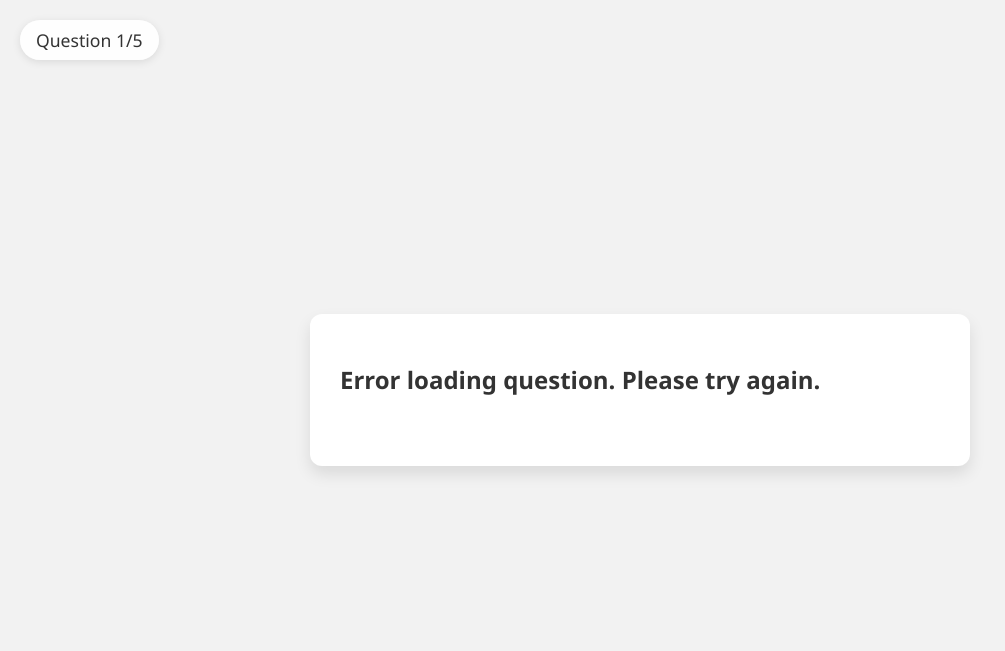
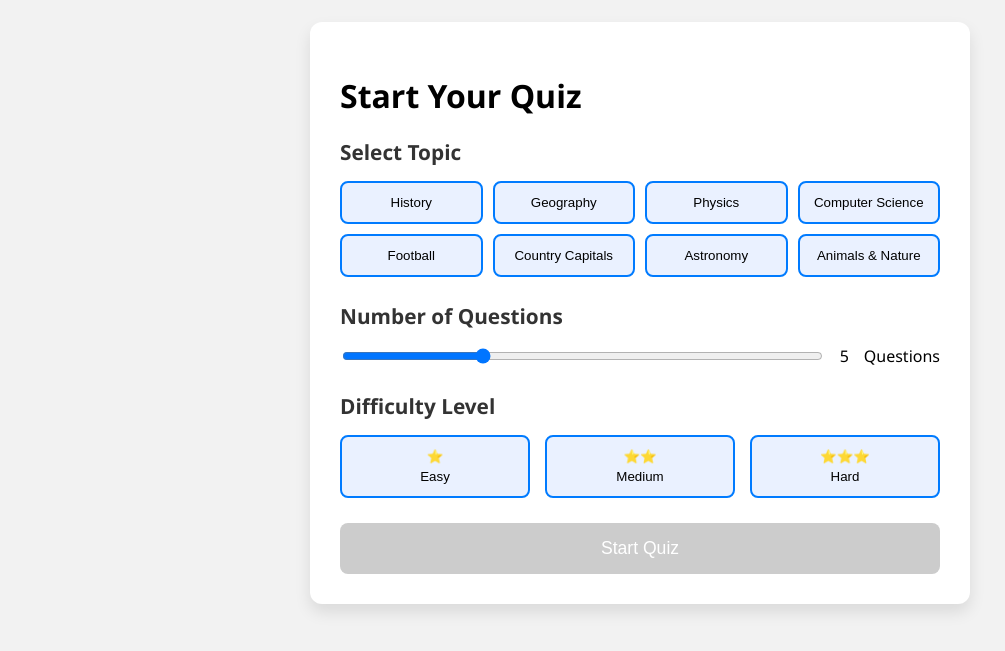
Before and after one commit to AmeerTabri/OllamaProject, a Flask app: page / in a window 1280 px wide. Shown: the top 651 px of the page, without its empty margins (0-1005 px from the left). Run offline with Flask 3, Linux system fonts and the light colour scheme.

Commit message:
the merged works for now

```diff
--- a/main.py
+++ b/main.py
@@ -1,4 +1,4 @@
-from flask import Flask, jsonify, render_template
+from flask import Flask, jsonify, render_template, request
 from flask_cors import CORS
 from quiz_generator import generate_quiz, parse_quiz_response
 
@@ -44,9 +44,6 @@
     quiz = quizzes[quiz_index]
     quiz_index = (quiz_index + 1) % len(quizzes)
     return jsonify(quiz)
-    raw = generate_quiz()
-    parsed = parse_quiz_response(raw)
-    return jsonify(parsed)
 
 if __name__ == "__main__":
     app.run(debug=True, host="0.0.0.0", port=8000)
--- a/static/script.js
+++ b/static/script.js
@@ -1,9 +1,24 @@
-const TOTAL_QUESTIONS = 5;
+// Quiz Setup Variables
+let selectedTopic = null;
+let questionCount = 5;
+let selectedDifficulty = null;
+
+// Quiz Variables
 let current = 0;
 let score = 0;
 let questions = [];
 let canProceed = false;
 
+// DOM Elements - Setup
+const quizSetup = document.getElementById('quiz-setup');
+const quizSection = document.getElementById('quiz-section');
+const topicButtons = document.querySelectorAll('.topic-btn');
+const questionCountSlider = document.getElementById('questionCount');
+const questionCountValue = document.getElementById('questionCountValue');
+const startButton = document.getElementById('startQuiz');
+const difficultyButtons = document.querySelectorAll('.difficulty-btn');
+
+// DOM Elements - Quiz
 const questionText = document.getElementById("question-text");
 const optionsContainer = document.getElementById("options-container");
 const scoreContainer = document.getElementById("score-container");
@@ -13,6 +28,55 @@
 const newQuizButton = document.getElementById("new-quiz-button");
 const restartQuizButton = document.getElementById("restart-quiz-button");
 
+// Topic selection
+topicButtons.forEach(button => {
+    button.addEventListener('click', () => {
+        topicButtons.forEach(btn => btn.classList.remove('selected'));
+        button.classList.add('selected');
+        selectedTopic = button.dataset.topic;
+        updateStartButton();
+    });
+});
+
+// Question count slider
+questionCountSlider.addEventListener('input', () => {
+    questionCount = parseInt(questionCountSlider.value);
+    questionCountValue.textContent = questionCount;
+    updateStartButton();
+});
+
+// Difficulty selection
+difficultyButtons.forEach(button => {
+    button.addEventListener('click', () => {
+        difficultyButtons.forEach(btn => btn.classList.remove('selected'));
+        button.classList.add('selected');
+        selectedDifficulty = button.dataset.difficulty;
+        updateStartButton();
+    });
+});
+
+function updateStartButton() {
+    startButton.disabled = !(selectedTopic && selectedDifficulty);
+}
+
+startButton.addEventListener('click', () => {
+    const quizConfig = {
+        topic: selectedTopic,
+        count: questionCount,
+        difficulty: selectedDifficulty
+    };
+
+    // Store the configuration in localStorage
+    localStorage.setItem('quizConfig', JSON.stringify(quizConfig));
+
+    // Hide setup and show quiz
+    quizSetup.style.display = 'none';
+    quizSection.style.display = 'block';
+
+    // Start the quiz
+    loadNextQuestion();
+});
+
 async function fetchQuestion() {
     try {
         const response = await fetch('http://localhost:8000/quiz');
@@ -20,7 +84,7 @@
             throw new Error(`HTTP error! status: ${response.status}`);
         }
         const quiz = await response.json();
-        console.log('Received quiz:', quiz); // Debug log
+        console.log('Received quiz:', quiz);
         return quiz;
     } catch (error) {
         console.error('Error fetching question:', error);
@@ -46,12 +110,12 @@
 
     // Reset state
     canProceed = false;
-    nextButton.style.display = 'none';
-    resultButtons.style.display = 'none';
-    nextButton.textContent = 'Next'; // Reset button text
+    nextButton.classList.remove('visible');
+    resultButtons.classList.remove('visible');
+    nextButton.textContent = 'Next';
 
     // Update question counter
-    questionCounter.textContent = `Question ${index + 1}/${TOTAL_QUESTIONS}`;
+    questionCounter.textContent = `Question ${index + 1}/${questionCount}`;
 
     const q = questions[index];
     questionText.textContent = q.question;
@@ -67,14 +131,13 @@
 }
 
 function checkAnswer(element, isCorrect) {
-    if (canProceed) return; // Prevent multiple selections
+    if (canProceed) return;
 
     const options = document.querySelectorAll('.option');
     options.forEach(opt => opt.onclick = null);
 
     element.classList.add(isCorrect ? 'correct' : 'incorrect');
 
-    // If answer is incorrect, show the correct one
     if (!isCorrect) {
         options[questions[current].answer].classList.add('show-correct');
     }
@@ -83,13 +146,12 @@
 
     canProceed = true;
 
-    // Show appropriate button based on question number
-    if (current === TOTAL_QUESTIONS - 1) {
+    if (current === questionCount - 1) {
         nextButton.textContent = 'Finish';
-        nextButton.style.display = 'block';
+        nextButton.classList.add('visible');
     } else {
         nextButton.textContent = 'Next';
-        nextButton.style.display = 'block';
+        nextButton.classList.add('visible');
     }
 }
 
@@ -97,34 +159,45 @@
     questionText.style.display = "none";
     optionsContainer.style.display = "none";
     questionCounter.style.display = "none";
-    nextButton.style.display = "none";
+    nextButton.classList.remove('visible');
     scoreContainer.style.display = "block";
-    resultButtons.style.display = "flex";
-    scoreContainer.textContent = `Your Score: ${score} / ${TOTAL_QUESTIONS}`;
+    resultButtons.classList.add('visible');
+    scoreContainer.textContent = `Your Score: ${score} / ${questionCount}`;
 }
 
 nextButton.addEventListener('click', async () => {
     if (!canProceed) return;
 
-    // If it's the last question and button says "Finish", show results
-    if (current === TOTAL_QUESTIONS - 1 && nextButton.textContent === 'Finish') {
+    if (current === questionCount - 1 && nextButton.textContent === 'Finish') {
         showResults();
         return;
     }
 
     current++;
-    if (current < TOTAL_QUESTIONS) {
+    if (current < questionCount) {
         await loadNextQuestion();
     }
 });
 
 newQuizButton.addEventListener('click', () => {
-    console.log('New Quiz button clicked');
+    // Reset quiz state
+    current = 0;
+    score = 0;
+    questions = [];
+    canProceed = false;
+
+    // Show setup and hide quiz
+    quizSection.style.display = 'none';
+    quizSetup.style.display = 'block';
 });
 
 restartQuizButton.addEventListener('click', () => {
-    console.log('Restart Quiz button clicked');
+    // Reset quiz state
+    current = 0;
+    score = 0;
+    questions = [];
+    canProceed = false;
+
+    // Start new quiz with same config
+    loadNextQuestion();
 });
-
-// Start quiz
-loadNextQuestion();
--- a/static/styles.css
+++ b/static/styles.css
@@ -10,6 +10,124 @@
   position: relative;
 }
 
+/* Quiz Setup Styles */
+.quiz-setup-box {
+  background: #fff;
+  padding: 30px;
+  border-radius: 12px;
+  box-shadow: 0 8px 16px rgba(0, 0, 0, 0.1);
+  max-width: 600px;
+  width: 100%;
+  margin-bottom: 20px;
+}
+
+.setup-section {
+  margin-bottom: 25px;
+}
+
+.setup-section h2 {
+  margin-bottom: 15px;
+  font-size: 1.3rem;
+  color: #333;
+}
+
+.topic-options {
+  display: grid;
+  grid-template-columns: repeat(auto-fit, minmax(140px, 1fr));
+  gap: 10px;
+}
+
+.topic-btn {
+  padding: 12px;
+  border: 2px solid #007bff;
+  border-radius: 8px;
+  background: #eaf1ff;
+  cursor: pointer;
+  transition: all 0.3s ease;
+}
+
+.topic-btn:hover {
+  background: #d0e5ff;
+}
+
+.topic-btn.selected {
+  background: #007bff;
+  color: white;
+}
+
+.question-count {
+  display: flex;
+  align-items: center;
+  gap: 15px;
+}
+
+.question-count input[type="range"] {
+  flex: 1;
+}
+
+.difficulty-options {
+  display: flex;
+  gap: 15px;
+}
+
+.difficulty-btn {
+  flex: 1;
+  padding: 12px;
+  border: 2px solid #007bff;
+  border-radius: 8px;
+  background: #eaf1ff;
+  cursor: pointer;
+  display: flex;
+  flex-direction: column;
+  align-items: center;
+  gap: 5px;
+  transition: all 0.3s ease;
+}
+
+.difficulty-btn:hover {
+  background: #d0e5ff;
+}
+
+.difficulty-btn.selected[data-difficulty="easy"] {
+  background: #28a745;
+  border-color: #28a745;
+  color: white;
+}
+
+.difficulty-btn.selected[data-difficulty="medium"] {
+  background: #fd7e14;
+  border-color: #fd7e14;
+  color: white;
+}
+
+.difficulty-btn.selected[data-difficulty="hard"] {
+  background: #dc3545;
+  border-color: #dc3545;
+  color: white;
+}
+
+.start-button {
+  width: 100%;
+  padding: 15px;
+  border: none;
+  border-radius: 8px;
+  background: #007bff;
+  color: white;
+  font-size: 1.1rem;
+  cursor: pointer;
+  transition: all 0.3s ease;
+}
+
+.start-button:hover:not(:disabled) {
+  background: #0056b3;
+}
+
+.start-button:disabled {
+  background: #ccc;
+  cursor: not-allowed;
+}
+
+/* Quiz Styles */
 .question-counter {
   position: absolute;
   top: 20px;
@@ -30,6 +148,7 @@
   max-width: 600px;
   width: 100%;
   margin-bottom: 20px;
+  position: relative;
 }
 
 h2 {
--- a/templates/index.html
+++ b/templates/index.html
@@ -7,16 +7,64 @@
   <link rel="stylesheet" href="{{ url_for('static', filename='styles.css') }}">
 </head>
 <body>
-  <div class="question-counter" id="question-counter">Question 1/5</div>
-  <div class="quiz-box">
-    <h2 id="question-text">Loading Question...</h2>
-    <div class="options" id="options-container"></div>
-    <div class="score" id="score-container" style="display: none;"></div>
+  <!-- Quiz Setup Section -->
+  <div id="quiz-setup" class="quiz-setup-box">
+    <h1>Start Your Quiz</h1>
+
+    <div class="setup-section">
+      <h2>Select Topic</h2>
+      <div class="topic-options">
+        <button class="topic-btn" data-topic="history">History</button>
+        <button class="topic-btn" data-topic="geography">Geography</button>
+        <button class="topic-btn" data-topic="physics">Physics</button>
+        <button class="topic-btn" data-topic="computer-science">Computer Science</button>
+        <button class="topic-btn" data-topic="football">Football</button>
+        <button class="topic-btn" data-topic="capitals">Country Capitals</button>
+        <button class="topic-btn" data-topic="space">Astronomy</button>
+        <button class="topic-btn" data-topic="animals">Animals & Nature</button>
+      </div>
+    </div>
+
+    <div class="setup-section">
+      <h2>Number of Questions</h2>
+      <div class="question-count">
+        <input type="range" id="questionCount" min="3" max="10" value="5">
+        <span id="questionCountValue">5</span> Questions
+      </div>
+    </div>
+
+    <div class="setup-section">
+      <h2>Difficulty Level</h2>
+      <div class="difficulty-options">
+        <button class="difficulty-btn" data-difficulty="easy">
+          <span class="difficulty-icon">⭐</span>
+          <span class="difficulty-text">Easy</span>
+        </button>
+        <button class="difficulty-btn" data-difficulty="medium">
+          <span class="difficulty-icon">⭐⭐</span>
+          <span class="difficulty-text">Medium</span>
+        </button>
+        <button class="difficulty-btn" data-difficulty="hard">
+          <span class="difficulty-icon">⭐⭐⭐</span>
+          <span class="difficulty-text">Hard</span>
+        </button>
+      </div>
+    </div>
+
+    <button id="startQuiz" class="start-button" disabled>Start Quiz</button>
   </div>
-  <button id="next-button" class="next-button" style="display: none;">Next</button>
-  <div class="result-buttons" style="display: none;">
+
+  <!-- Quiz Section -->
+  <div id="quiz-section" class="quiz-box" style="display: none;">
+    <div id="question-counter" class="question-counter">Question 1/5</div>
+    <h2 id="question-text"></h2>
+    <div id="options-container" class="options"></div>
+    <div id="score-container" class="score" style="display: none;"></div>
+  </div>
+  <button id="next-button" class="next-button">Next</button>
+  <div class="result-buttons">
     <button id="new-quiz-button" class="result-button">New Quiz</button>
-    <button id="restart-quiz-button" class="result-button">Restart Quiz</button>
+    <button id="restart-quiz-button" class="result-button">Restart</button>
   </div>
 
   <script src="{{ url_for('static', filename='script.js') }}"></script>
```
Also changed, not shown: other parts of static/styles.css (+15 -10 lines), frontend1/index.html (deleted, +0 -58 lines), frontend1/script.js (deleted, +0 -54 lines), frontend1/styles.css (deleted, +0 -176 lines).
